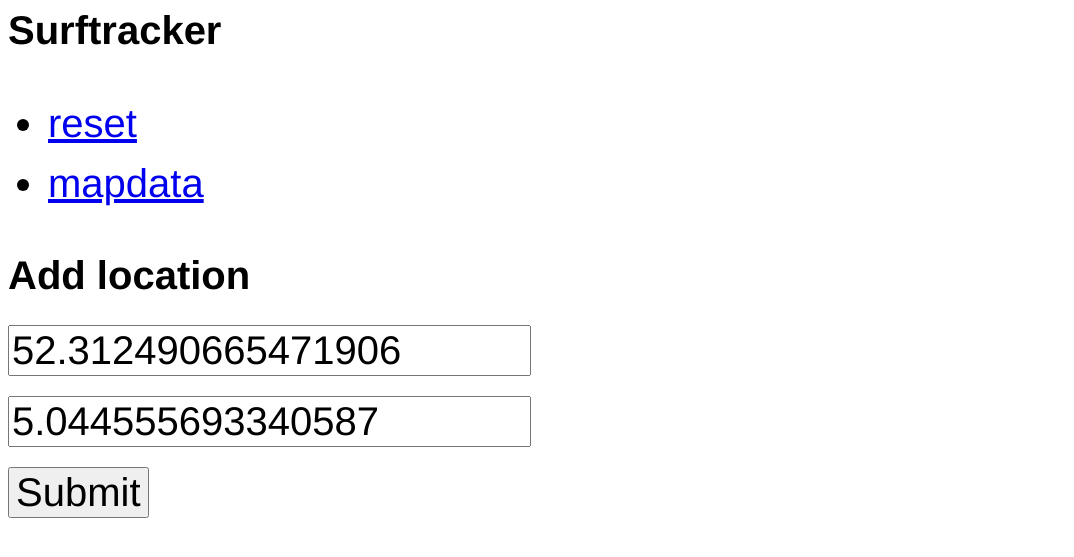
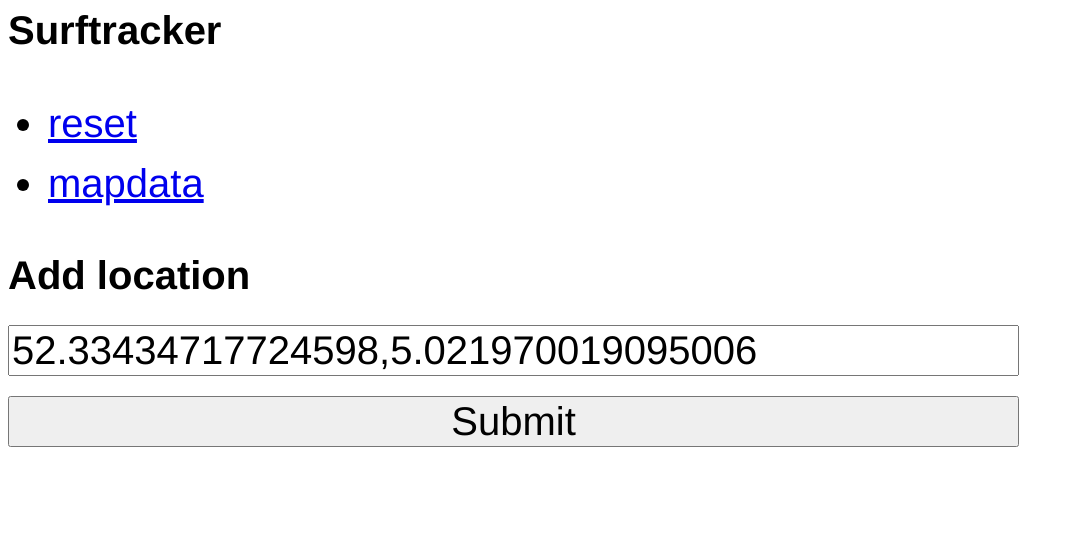
Before and after one commit to slowsteps/server, a Flask app: page / in a window 1280 px wide. Shown: the top 557 px of the page, without its empty margins (0-1074 px from the left). Run offline with Flask 2, Linux system fonts and the light colour scheme.

Commit message:
google maps coords copy paste entry

```diff
--- a/server/templates/index.html
+++ b/server/templates/index.html
@@ -13,6 +13,7 @@ li {
 input {
 	margin-bottom: 20px;
 	display: block;
+	width: 80%;
 }
 
 </style>
@@ -30,14 +31,9 @@ input {
 <h1>Add location</h1>
 
 
-<input value=52.312490665471906 id="latitude" placeholder="latitude">
-<input value=5.044555693340587 id="longitude" placeholder="longitude">
-
-
-
+<input value="52.33434717724598,5.021970019095006" id="maps" placeholder="google maps coordinates">
 <input type="button" id="form1" onclick="setLocation();" value="Submit" />
 
-<div id="output"></div>
 
 
 
@@ -46,10 +42,12 @@ input {
 
 function setLocation() {
 
+		var mapscoord = document.querySelector('#maps').value.split(",")
+
 
 		var payload = {
-		    longitude: document.querySelector('#longitude').value,
-		    latitude: document.querySelector('#latitude').value,
+		    longitude: Number(mapscoord[1]),
+		    latitude: Number(mapscoord[0]),
 		    speed: -1,
 		    course: -1,
 		    timesend: Date.now()/1000
```
Also changed, not shown: server/database.db.
